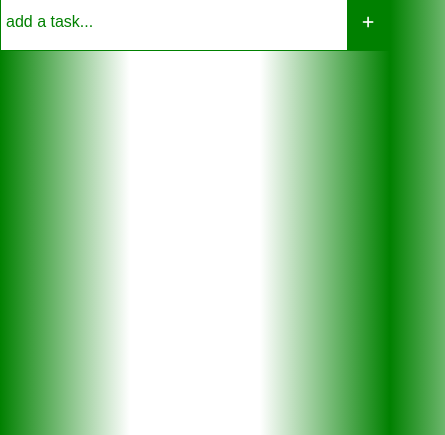
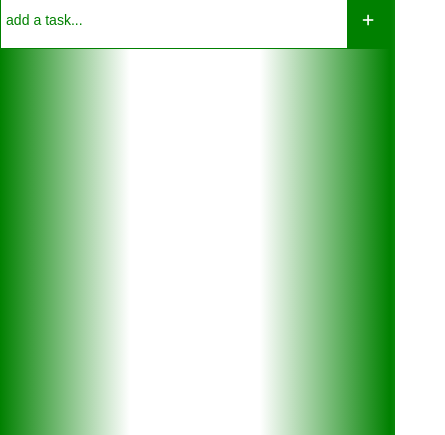
Before and after one commit to YUpappi/TODO, a plain HTML site: page index.html in a window 390 px wide. Shown: the part 409-844 px from the top of the page, 445 px wide, since content can reach past the window. Drawn offline with Linux system fonts and the light colour scheme.

Commit message:
second commit

```diff
--- a/todo.css
+++ b/todo.css
@@ -123,3 +123,20 @@ form button{
     transform: translateY(8rem) rotate(20deg);
     opacity: 0;
 }
+
+
+@media (max-width: 768px){
+    html{
+        font-size: 55%;
+    }
+    form{
+        max-width: 400px;
+        width: 100%;
+    }
+
+
+    .todo-list{
+        min-width: 400px;
+        width: 100%;
+    }
+}
```
